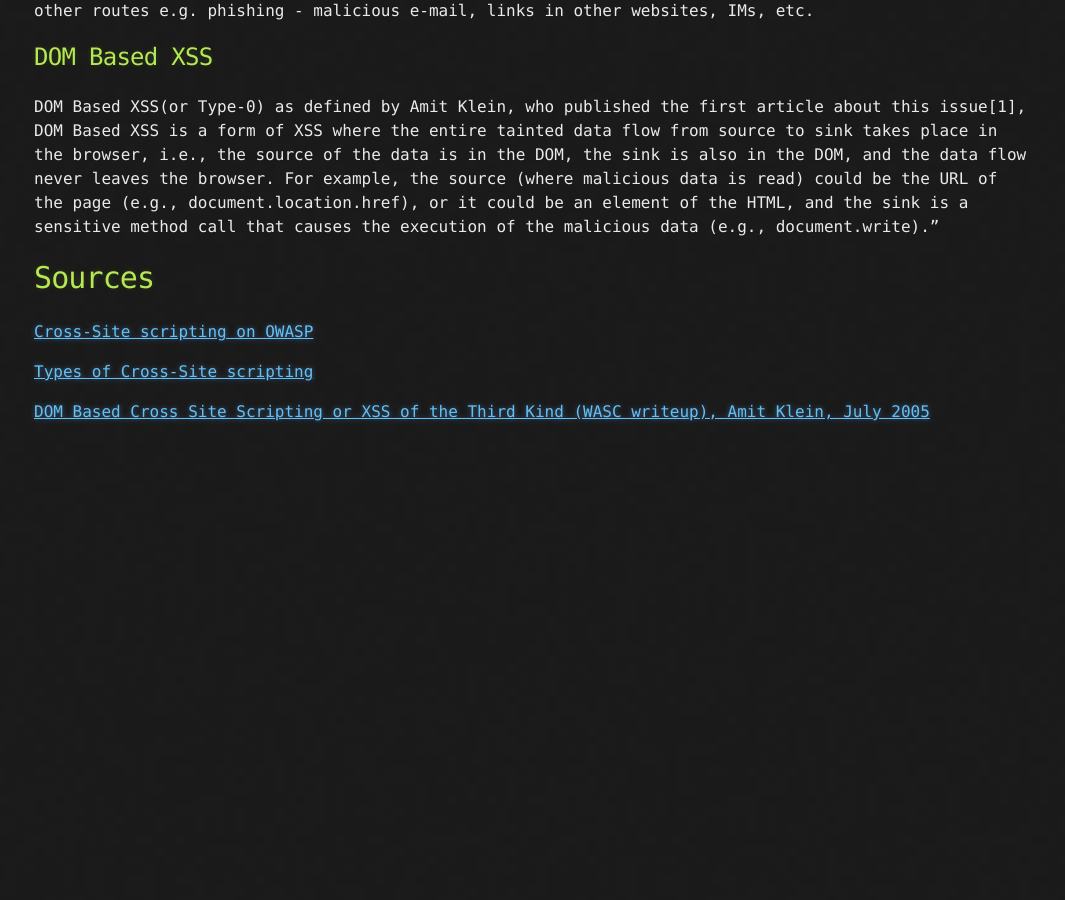
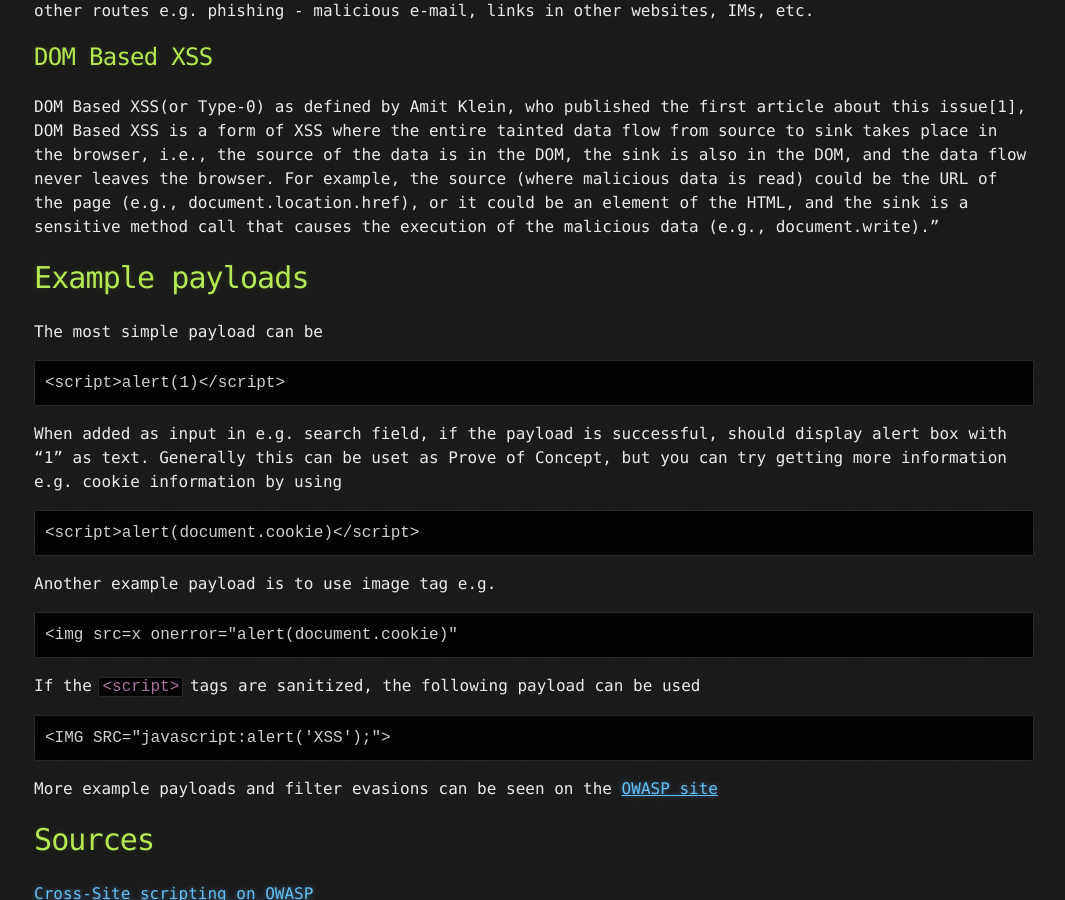
Before and after one commit to milchoH/milchoH.github.io, a Jekyll site: the page built from _posts/2019-12-08-XSS-information.md, in a window 1280 px wide and 900 px high, scrolled down 1002 px. Shown: the whole window, without its empty margins (106-1171 px from the left). Built offline with Jekyll 4.4.1, drawn with Linux system fonts in a browser that asks for light colours; the repository's description, which GitHub fills in, is left out; before the commit the page ends 1446 px from its top, so only the background shows below that.

Commit message:
xss examples

````diff
--- a/_posts/2019-12-08-XSS-information.md
+++ b/_posts/2019-12-08-XSS-information.md
@@ -23,6 +23,31 @@ Reflected (Non-Persistent or Type-II XSS) attacks are those, where the injected
 ## DOM Based XSS
 DOM Based XSS(or Type-0) as defined by Amit Klein, who published the first article about this issue[1], DOM Based XSS is a form of XSS where the entire tainted data flow from source to sink takes place in the browser, i.e., the source of the data is in the DOM, the sink is also in the DOM, and the data flow never leaves the browser. For example, the source (where malicious data is read) could be the URL of the page (e.g., document.location.href), or it could be an element of the HTML, and the sink is a sensitive method call that causes the execution of the malicious data (e.g., document.write)."
 
+# Example payloads
+
+The most simple payload can be
+```
+<script>alert(1)</script>
+```
+When added as input in e.g. search field, if the payload is successful, should display alert box with "1" as text. Generally this can be uset as Prove of Concept, but you can try getting more information e.g. cookie information by using
+
+```
+<script>alert(document.cookie)</script>
+```
+
+Another example payload is to use image tag e.g.
+
+```
+<img src=x onerror="alert(document.cookie)"
+```
+
+If the `<script>` tags are sanitized, the following payload can be used
+```
+<IMG SRC="javascript:alert('XSS');">
+```
+
+More example payloads and filter evasions can be seen on the [OWASP site](https://www.owasp.org/index.php/XSS_Filter_Evasion_Cheat_Sheet)
+
 # Sources
 
 [Cross-Site scripting on OWASP](https://www.owasp.org/index.php/Cross-site_Scripting_(XSS))
````
